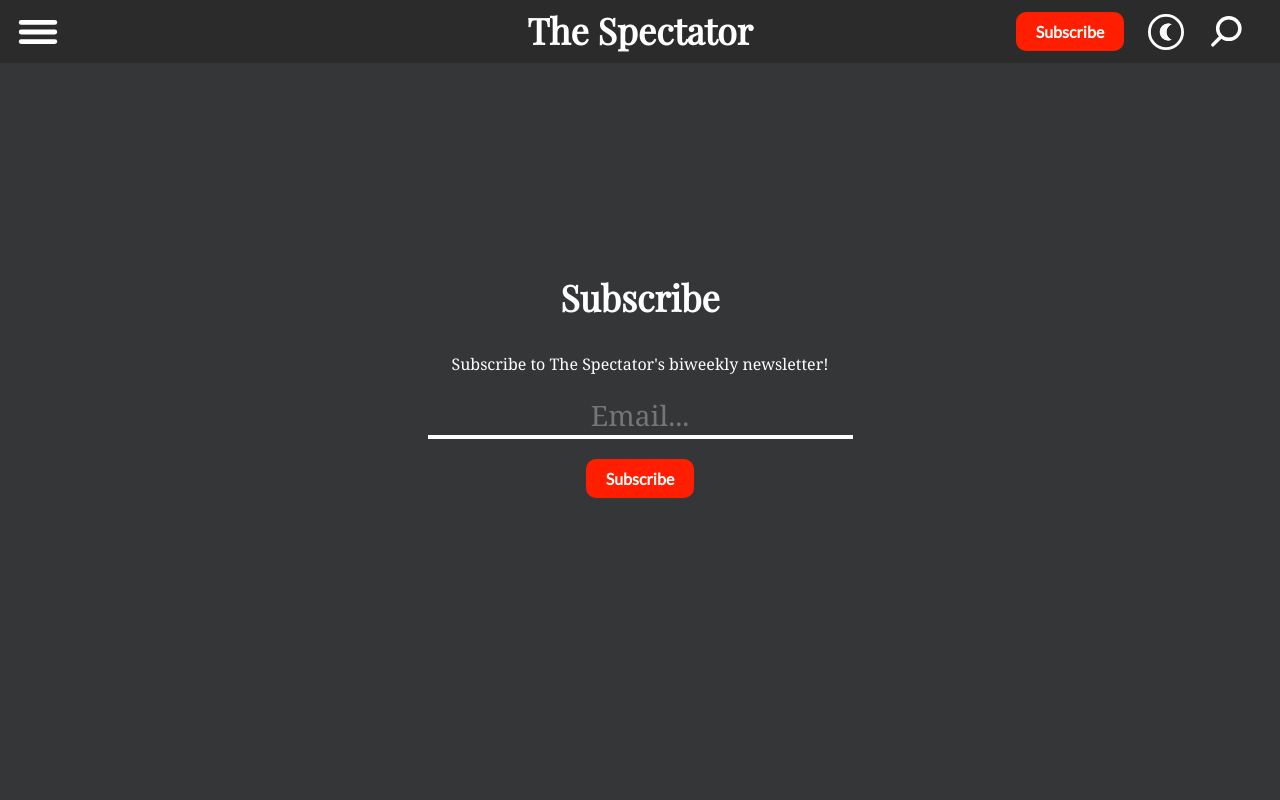
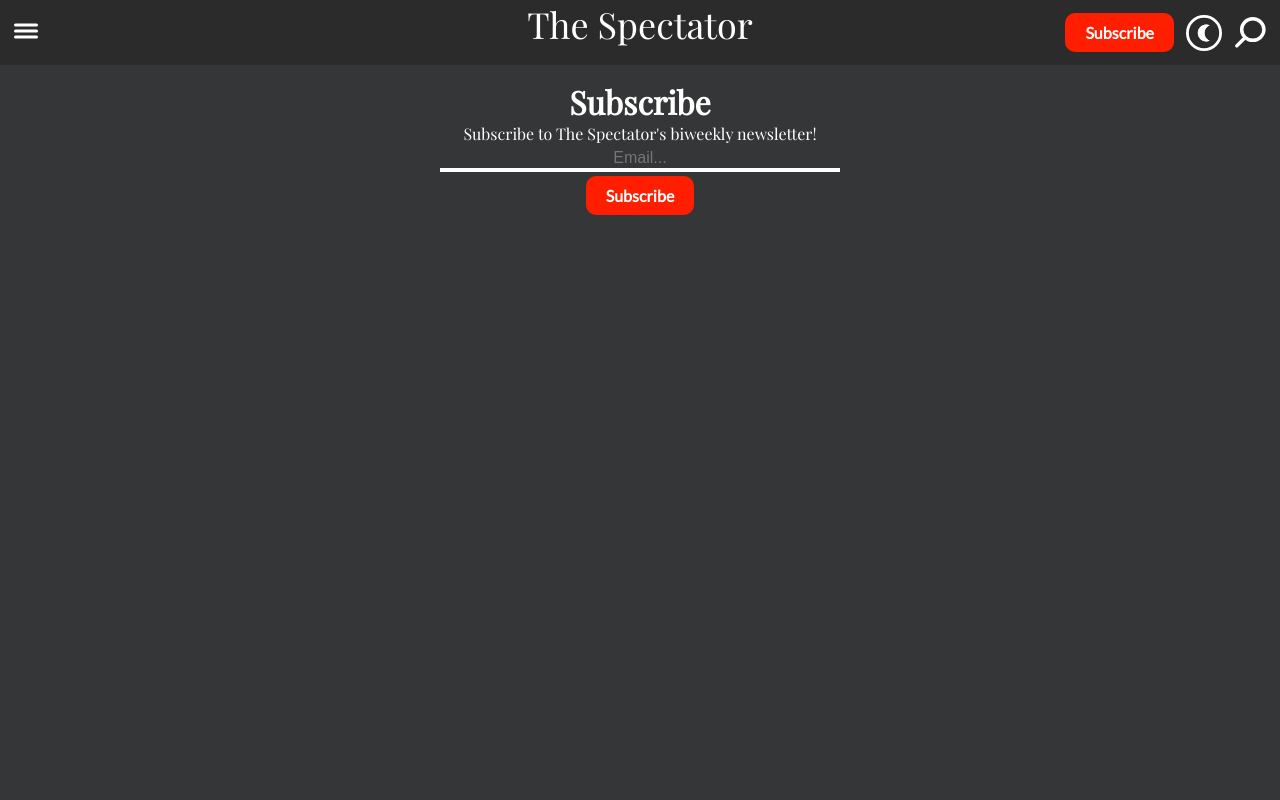
Before and after one commit to stuyspec/stuyspec-rewrite, a Next.js app: page /subscribe in a window 1280 px wide. Shown: the top 800 px of the page. Built offline with nearby package versions, Linux system fonts and the light colour scheme.

Commit message:
Redo subsrcibe btn + redo navbar css + make search close btn work

```diff
--- a/components/Navbar.tsx
+++ b/components/Navbar.tsx
@@ -8,19 +8,24 @@ const Navbar = () => {
 
 	function enableSearch() {
 		var buttons = Array.from(
-      document.getElementsByClassName("button") as HTMLCollectionOf<HTMLElement>
+			document.getElementsByClassName(
+				"button"
+			) as HTMLCollectionOf<HTMLElement>
 		);
 		for (let ele of buttons) {
 			ele.style.display = "none";
 		}
 
 		Array.from(
-      document.getElementsByClassName("search") as HTMLCollectionOf<HTMLElement>
+			document.getElementsByClassName(
+				"search"
+			) as HTMLCollectionOf<HTMLElement>
 		)[0].style.display = "inherit";
 	}
 
 	return (
 		<nav id={styles.nav}>
+			<div id={styles.hamburgerMenu} className="button">
 				<Image
 					src="/images/hamburger-menu.svg"
 					width="24px"
@@ -30,14 +35,14 @@ const Navbar = () => {
 					className="button"
 					alt="More options menu button"
 				/>
+			</div>
 
-      <h1 id={styles.logo}>
+			<span id={styles.logo_container}>
 				<Link href="/">The Spectator</Link>
-      </h1>
-
-      <div id={styles.subscribe}>
-        <Link href="/">Subscribe</Link>
-      </div>
+			</span>
+			<Link passHref href="/subscribe">
+				<div id={styles.subscribe}>Subscribe</div>
+			</Link>
 
 			<ThemeToggle />
 			<Image
--- a/components/Search.tsx
+++ b/components/Search.tsx
@@ -6,13 +6,17 @@ const Search = () => {
 
 	function disableSearch() {
 		let buttons = Array.from(
-      document.getElementsByClassName("button") as HTMLCollectionOf<HTMLElement>
+			document.getElementsByClassName(
+				"button"
+			) as HTMLCollectionOf<HTMLElement>
 		);
 		for (let ele of buttons) {
 			ele.style.display = "inherit";
 		}
 		Array.from(
-      document.getElementsByClassName("search") as HTMLCollectionOf<HTMLElement>
+			document.getElementsByClassName(
+				"search"
+			) as HTMLCollectionOf<HTMLElement>
 		)[0].style.display = "none";
 	}
 
@@ -21,15 +25,15 @@ const Search = () => {
 	return (
 		<>
 			<div id={styles.search} className="search">
+				<div id={styles.exit_button} onClick={disableSearch}>
 					<Image
 						src="/images/exit-button.svg"
 						alt="exit"
 						width="48px"
 						height="48px"
-          onClick={disableSearch}
 						id={styles.exitButton}
-          className="exit-button"
 					/>
+				</div>
 				<div id={styles.searchBar}>
 					<input
 						type={"text"}
--- a/package.json
+++ b/package.json
@@ -8,10 +8,9 @@
 		"lint": "next lint"
 	},
 	"dependencies": {
-    "axios": "^0.24.0",
-    "dotenv": "^10.0.0",
 		"mongodb": "^4.2.2",
 		"next": "12.0.7",
+		"node-fetch": "^3.1.0",
 		"react": "17.0.2",
 		"react-dom": "17.0.2",
 		"react-icons": "^4.3.1",
--- a/pages/api/subscribe.ts
+++ b/pages/api/subscribe.ts
@@ -1,46 +1,48 @@
 import type { NextApiRequest, NextApiResponse } from "next";
-import axios from 'axios';
-
-require("dotenv").config({ path: ".env.local" });
+import fetch from "node-fetch";
 
 export default async function handler(
-  req: NextApiRequest,
-  res: NextApiResponse<any>
+	req: NextApiRequest,
+	res: NextApiResponse<any>
 ) {
-  const { email } = req.body
+	const { email } = req.body;
+	if (!email || !email.length) {
+		return res.status(400).json({
+			error: { title: "Email is required" },
+		});
+	}
 
-  if (!email || !email.length) {
-    return res.status(400).json({ error: 'Email is required' })
-  }
+	const API_KEY = process.env.MAILCHIMP_API_KEY;
+	const API_SERVER = process.env.MAILCHIMP_API_SERVER;
+	const AUDIENCE_ID = process.env.MAILCHIMP_AUDIENCE_ID;
 
-  const API_KEY = process.env.MAILCHIMP_API_KEY
-  const API_SERVER = process.env.MAILCHIMP_API_SERVER
-  const AUDIENCE_ID = process.env.MAILCHIMP_AUDIENCE_ID
+	const url = `https://${API_SERVER}.api.mailchimp.com/3.0/lists/${AUDIENCE_ID}/members`;
+	const body = {
+		email_address: email,
+		status: "subscribed",
+	};
 
-  const url = `https://${API_SERVER}.api.mailchimp.com/3.0/lists/${AUDIENCE_ID}/members`
-  const data = {
-    email_address: email,
-    status: 'subscribed'
-  }
+	try {
+		const r = await fetch(url, {
+			method: "POST",
+			headers: {
+				"Content-Type": "application/json",
+				Authorization: `api_key ${API_KEY}`,
+			},
+			body: JSON.stringify(body),
+		});
 
-  const options = {
-    headers: {
-      'Content-Type': 'application/json',
-      Authorization: `api_key ${API_KEY}`
-    }
-  }
-
-  try {
-    const response = await axios.post(url, data, options)
-    if (response.status >= 400) {
-      return res.status(400).json({
-        error: ``
-      })
-    }
-    console.log(response.data)
-    return res.status(201).json({ message: 'success' })
-  } catch (error: any) {
-    console.log(error)
-    return res.status(500).json({ error: error.message })
-  }
+		const data: any = await r.json();
+		if (data.status == "subscribed") {
+			return res.status(201).json({ message: "success", response: data });
+		} else {
+			return res.status(500).json({
+				message: "failure",
+				error: { title: data.title },
+			});
+		}
+	} catch (error: any) {
+		console.log(error);
+		return res.status(500).json({ error: { title: error.message } });
+	}
 }
--- a/pages/subscribe.tsx
+++ b/pages/subscribe.tsx
@@ -1,29 +1,36 @@
 import { useState } from "react";
 import Head from "next/head";
 import styles from "../styles/Subscribe.module.css";
-import axios from 'axios';
 
 const Subscribe = () => {
-
-  const [email, setEmail] = useState('');
-  const [state, setState] = useState('idle');
+	const [email, setEmail] = useState("");
+	const [subscribeState, setSubscribeState] = useState("idle");
 	const [errorMsg, setErrorMsg] = useState(null);
 
 	const subscribe = async (e: any) => {
-    e.preventDefault()
-    setState('Loading')
+		e.preventDefault();
+		setSubscribeState("Loading");
 
 		try {
-      const response = await axios.post('/api/subscribe', { email })
-      console.log(response)
-      setState('Success')
-      setEmail('')
-    } catch (e) {
-      console.log(e.response.data.error)
-      setErrorMsg(e.response.data.error)
-      setState('Error')
+			const r = await fetch("/api/subscribe", {
+				method: "POST",
+				headers: { "Content-Type": "application/json" },
+				body: JSON.stringify({ email }),
+			});
+			const rjson = await r.json();
+			console.log(rjson);
+			if (rjson.message == "success") {
+				setSubscribeState("Success");
+				setEmail("");
+			} else {
+				throw new Error(rjson.error.title);
 			}
+		} catch (e: any) {
+			console.error(e);
+			setErrorMsg(e.message);
+			setSubscribeState("Error");
 		}
+	};
 
 	return (
 		<>
@@ -35,7 +42,9 @@ const Subscribe = () => {
 
 			<main id={styles.container}>
 				<h1 id={styles.heading}>Subscribe</h1>
-        <p id={styles.text}>Subscribe to The Spectator's biweekly newsletter!</p>
+				<p id={styles.text}>
+					Subscribe to The Spectator&apos;s biweekly newsletter!
+				</p>
 				<input
 					required
 					name="email"
@@ -45,19 +54,22 @@ const Subscribe = () => {
 					value={email}
 					onChange={(e) => setEmail(e.target.value)}
 				/>
+				<br />
 				<button
-          disabled={state === 'Loading'}
+					disabled={subscribeState === "Loading"}
 					type="submit"
 					id={styles.button}
 					onClick={subscribe}
 				>
 					Subscribe
 				</button>
-      {state === 'Error' && (
-        <p id={styles.text}>{errorMsg}</p>
+				{subscribeState === "Error" && (
+					<p id={styles.text}>Error: {errorMsg}</p>
 				)}
-      {state === 'Success' && (
-        <p id={styles.text}>Awesome sauce!!! You've been subscribed!</p>
+				{subscribeState === "Success" && (
+					<p id={styles.text}>
+						Awesome sauce!!! You&apos;ve been subscribed!
+					</p>
 				)}
 			</main>
 		</>
--- a/styles/Navbar.module.css
+++ b/styles/Navbar.module.css
@@ -1,37 +1,36 @@
 #nav {
 	width: 100%;
+	height: 100%;
 	padding: 12px 14px;
-  display: grid;
-  grid-template-columns: 48px calc(100vw - 356px) 120px 48px 48px;
+
+	grid-template-columns: 48px 250px 120px 48px 48px;
 	grid-template-rows: 100%;
 	column-gap: 12px;
 
 	background-color: var(--secondary-nav);
+
+	display: flex;
 	align-items: center;
 }
 #hamburgerMenu {
 	align-self: right;
-  grid-column-start: 1;
-  grid-column-end: 1;
+
 	justify-self: start;
+	margin-right: auto;
 }
-#logo {
-  position: absolute;
-  left: 0;
-  right: 0;
-  top: 6px;
-  grid-column-start: 2;
-  grid-column-end: 2;
-
-  text-align: center;
+#logo_container {
 	font-size: var(--large-text);
 	color: var(--primary-immutable);
+	justify-self: center;
+
+	position: absolute;
+	top: 3%; /* position the top  edge of the element at the middle of the parent */
+	left: 50%; /* position the left edge of the element at the middle of the parent */
+
+	transform: translate(-50%, -50%);
 }
+
 #subscribe {
-  grid-column-start: 3;
-  grid-column-end: 3;
-  place-self: center;
-
 	color: var(--primary-immutable);
 	font-family: var(--secondary-font);
 	font-weight: bold;
@@ -74,17 +73,24 @@
 	#nav {
 		grid-template-columns: 48px calc(100% - 188px) 56px 56px;
 	}
+	#hamburgerMenu {
+		align-self: right;
+
+		justify-self: start;
+		margin-right: 0;
+	}
+	#logo_container {
+		font-size: 1.5rem;
+		position: static;
+
+		transform: none;
+		float: left;
+		margin-right: auto;
+		width: fit-content;
+		margin-left: 10px;
+	}
 	#subscribe {
 		display: none;
-  }
-  #logo {
-    position: relative;
-    top: 0;
-    grid-column-start: 2;
-    grid-column-end: 2;
-
-    text-align: left;
-    font-size: var(--medium-text);
 	}
 	#colorModeToggle {
 		grid-column-start: 3;
--- a/styles/Search.module.css
+++ b/styles/Search.module.css
@@ -43,16 +43,15 @@
 	opacity: 0.5;
 }
 
-#exitButton {
+#exit_button {
 	position: absolute;
-  left: 100px;
 	transition: all 200ms ease;
 	z-index: 20;
 }
-#exitButton:hover {
+#exit_button:hover {
 	opacity: 0.75;
 }
-#exitButton:active {
+#exit_button:active {
 	opacity: 0.5;
 }
 
--- a/styles/Subscribe.module.css
+++ b/styles/Subscribe.module.css
@@ -1,24 +1,22 @@
 #container {
-  height: calc(100vh - 155px);
-  padding: 8rem;
-  display: flex;
-  flex-direction: column;
-  justify-content: center;
-  align-items: center;
+	width: 95vw;
+	margin: auto;
 	text-align: center;
-}
-#container > * {
-  margin: 1rem;
+	padding: 15px;
 }
 
-#heading {
-  font-size: var(--large-text);
+#input {
+	margin: 4px;
+
+	color: var(--primary-immutable);
+	background-color: transparent;
+	border-bottom: 4px solid var(--primary-immutable);
+
+	text-align: center;
+	width: 80vw;
+	max-width: 400px;
+	font-size: var(--small-text);
 }
-#text {
-  font-size: var(--small-text);
-  font-family: var(--alternate-primary-font);
-}
-
 #button {
 	color: var(--primary-immutable);
 	font-family: var(--secondary-font);
@@ -31,18 +29,5 @@
 	transition: all 150ms ease;
 }
 #button:hover {
-  opacity: 0.85
+	background-color: rgb(214, 56, 35);
 }
-
-#input {
-  margin: 4px;
-
-  color: var(--primary-immutable);
-  background-color: transparent;
-  outline: none;
-  border-bottom: 4px solid var(--primary-immutable);
-
-  text-align: center;
-  font-size: var(--medium-text);
-  font-family: var(--alternate-primary-font);
-}
--- a/styles/globals.css
+++ b/styles/globals.css
@@ -35,7 +35,9 @@
 	--medium-grey: #7e7e7e;
 }
 
-::selection { background: var(--accent); }
+::selection {
+	background: var(--accent);
+}
 
 html,
 body {
@@ -72,11 +74,11 @@ li {
 }
 
 #main {
-  min-height: calc(100vh - 63px);
+	min-height: calc(100vh - 65px);
 }
 
 #navbar {
-  height: 63px;
+	height: 65px;
 }
 
 .link {
```
Also changed, not shown: 1 other file (tests, documents, lock files or other folders). Lines whose indentation alone changed are shown as unchanged.
